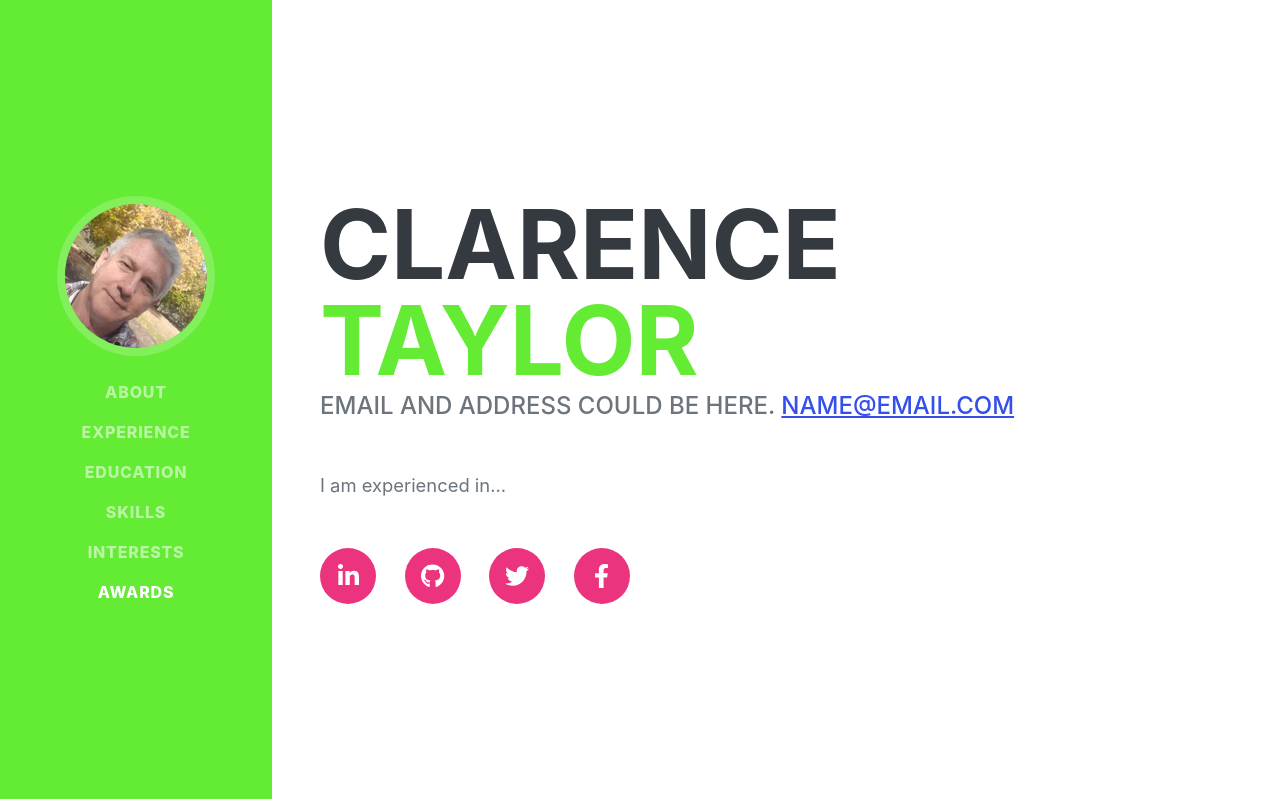
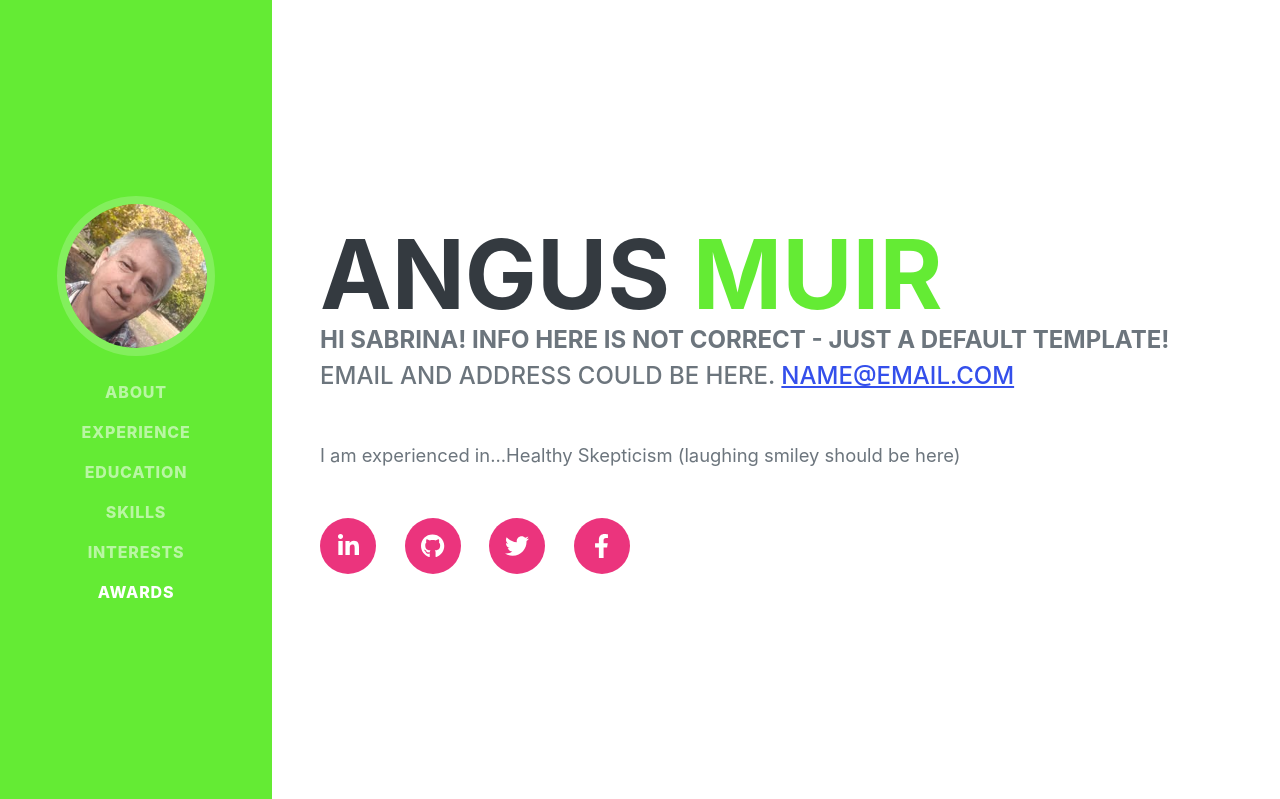
Before and after one commit to angusmuir/django-resume, a Django app: page / in a window 1280 px wide. Shown: the top 799 px of the page. Run offline with Django 5.2, Linux system fonts and the light colour scheme; some libraries are stand-ins or nearby versions; some web fonts are replaced.

Commit message:
Customise front page

```diff
--- a/resume/settings.py
+++ b/resume/settings.py
@@ -25,7 +25,7 @@ SECRET_KEY = 'django-insecure-0*z8p6po4f#o#^orqj1p7&auvewx8^x6xzj1k=oj9ekaook7%m
 # SECURITY WARNING: don't run with debug turned on in production!
 DEBUG = True
 
-ALLOWED_HOSTS = ['https://django-resume-production-5f9c.up.railway.app' , 'django-resume-production-5f9c.up.railway.app']
+ALLOWED_HOSTS = ['https://django-resume-production-5f9c.up.railway.app' , 'django-resume-production-5f9c.up.railway.app' , 'localhost']
 
 
 # Application definition
--- a/website/templates/home.html
+++ b/website/templates/home.html
@@ -20,7 +20,7 @@
         <!-- Navigation-->
         <nav class="navbar navbar-expand-lg navbar-dark bg-primary fixed-top" id="sideNav">
             <a class="navbar-brand js-scroll-trigger" href="#page-top">
-                <span class="d-block d-lg-none">Clarence Taylor</span>
+                <span class="d-block d-lg-none">Angus Muir</span>
             <span class="d-none d-lg-block"><img class="img-fluid img-profile rounded-circle mx-auto mb-2" src="{% static 'assets/img/anguspic.jpg' %}" alt="..." /></span>
             </a>
             <button class="navbar-toggler" type="button" data-bs-toggle="collapse" data-bs-target="#navbarResponsive" aria-controls="navbarResponsive" aria-expanded="false" aria-label="Toggle navigation"><span class="navbar-toggler-icon"></span></button>
@@ -41,14 +41,15 @@
             <section class="resume-section" id="about">
                 <div class="resume-section-content">
                     <h1 class="mb-0">
-                        Clarence
-                        <span class="text-primary">Taylor</span>
+                        Angus
+                        <span class="text-primary">Muir</span>
                     </h1>
                     <div class="subheading mb-5">
+                        <b>HI SABRINA! Info here is not correct - just a default template!</b><br>
                         Email and Address could be here.
                         <a href="mailto:name@email.com">name@email.com</a>
                     </div>
-                    <p class="lead mb-5">I am experienced in...</p>
+                    <p class="lead mb-5">I am experienced in...Healthy Skepticism (laughing smiley should be here)</p>
                     <div class="social-icons">
                         <a class="social-icon" href="#!"><i class="fab fa-linkedin-in"></i></a>
                         <a class="social-icon" href="#!"><i class="fab fa-github"></i></a>
```
